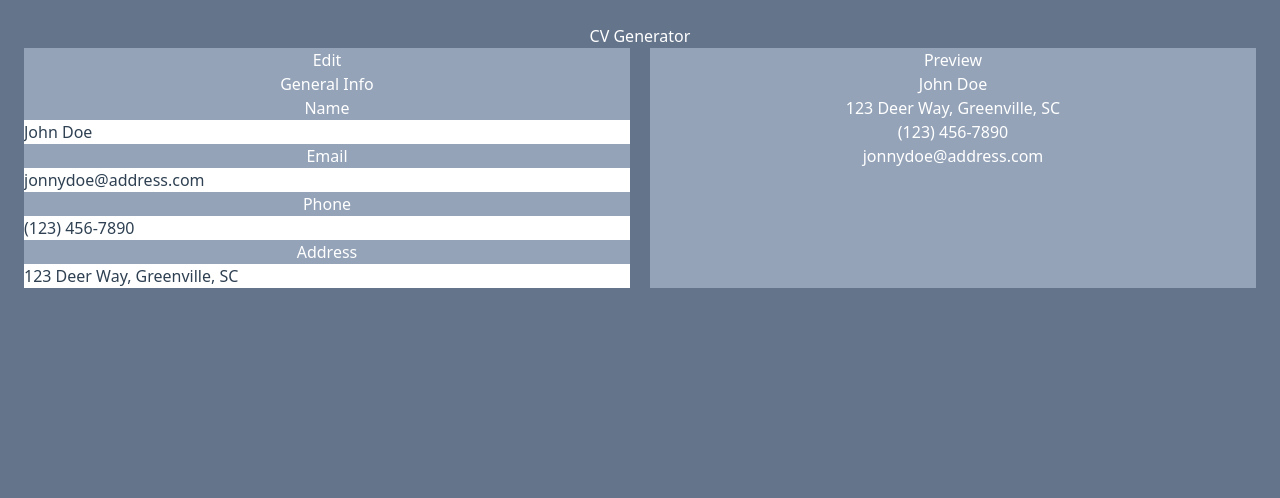
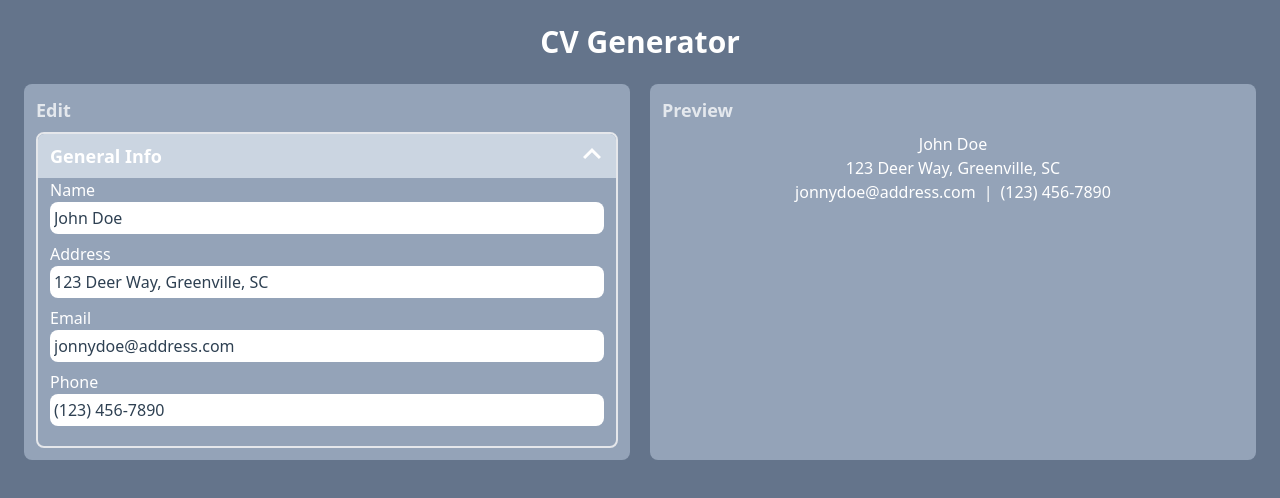
Before and after one commit to ethanwhall389/cv-application, a React (Vite) app in the folder cv-application/: page / in a window 1280 px wide. Shown: the top 498 px of the page. Built offline with nearby package versions, Linux system fonts and the light colour scheme.

Commit message:
Style general info, add MUI

```diff
--- a/cv-application/package.json
+++ b/cv-application/package.json
@@ -10,6 +10,10 @@
     "preview": "vite preview"
   },
   "dependencies": {
+    "@emotion/react": "^11.11.3",
+    "@emotion/styled": "^11.11.0",
+    "@mui/icons-material": "^5.15.10",
+    "@mui/material": "^5.15.10",
     "react": "^18.2.0",
     "react-dom": "^18.2.0"
   },
--- a/cv-application/src/App.jsx
+++ b/cv-application/src/App.jsx
@@ -11,7 +11,7 @@ function App() {
 
   return (
   <div className='w-screen h-screen bg-slate-500 p-6'>
-    <h1>CV Generator</h1>
+    <h1 className='text-3xl font-bold mb-6'>CV Generator</h1>
     <div className='flex gap-5'>
       <Panel title={'Edit'}>
         <EditGeneralInfo
--- a/cv-application/src/components/edit/edit-gen-info.jsx
+++ b/cv-application/src/components/edit/edit-gen-info.jsx
@@ -1,3 +1,6 @@
+import ExpandLessIcon from '@mui/icons-material/ExpandLess';
+import ExpandMoreIcon from '@mui/icons-material/ExpandMore';
+
 export default function EditGeneralInfo({personalData, onChangePersonalData}) {
 
     function handleChangePersonal(event, keyName) {
@@ -6,36 +9,48 @@ export default function EditGeneralInfo({personalData, onChangePersonalData}) {
     }
 
     return (
-        <div className="flex flex-col">
-            <h1>General Info</h1>
-            <form action="" className="flex flex-col text-charcoal">
-                <label htmlFor="name">Name</label>
+        <div className="flex flex-col border-2 rounded-lg">
+            <div className='flex justify-between bg-slate-300 px-3 pt-2 rounded-t-md'>
+                <h1 className="text-start font-bold mb-2 text-lg">General Info</h1>
+                <ExpandLessIcon className='scale-150'/>
+                {/* <ExpandMoreIcon/> */}
+            </div>
+            <form action="" className="flex flex-col text-charcoal px-3 pb-3">
+                <label htmlFor="name" className="text-start">Name</label>
                 <input
                 type="text"
                 value={personalData.name}
                 id="name"
                 onChange={(event) => handleChangePersonal(event, 'name')}
+                className="rounded-lg p-1 mb-2"
                 />
-                <label htmlFor="email">Email</label>
+
+                <label htmlFor="address" className="text-start">Address</label>
+                <input
+                type="tel"
+                value={personalData.address}
+                id="address"
+                onChange={(event) => {handleChangePersonal(event, 'address')}}
+                className="rounded-lg p-1 mb-2"
+                />
+
+                <label htmlFor="email" className="text-start">Email</label>
                 <input
                 type="text"
                 value={personalData.email}
                 id="email"
                 onChange={(event) => handleChangePersonal(event, 'email')}
+                className="rounded-lg p-1 mb-2"
                 />
-                <label htmlFor="phone">Phone</label>
+
+                <label htmlFor="phone" className="text-start">Phone</label>
                 <input type="tel"
                 value={personalData.phone}
                 id="phone"
                 onChange={(event) => handleChangePersonal(event, 'phone')}
+                className="rounded-lg p-1 mb-2"
                 />
-                <label htmlFor="address">Address</label>
-                <input
-                type="tel"
-                value={personalData.address}
-                id="address"
-                onChange={(event) => {handleChangePersonal(event, 'address')}}
-                />
+
             </form>
         </div>
     )
--- a/cv-application/src/components/panel.jsx
+++ b/cv-application/src/components/panel.jsx
@@ -1,7 +1,7 @@
 export default function Panel({title, children}) {
    return (
-   <div className="bg-slate-400 flex-1">
-        <h2>{title}</h2>
+   <div className="bg-slate-400 flex-1 flex flex-col p-3 rounded-lg">
+        <h2 className="text-start text-lg font-bold opacity-75 mb-2">{title}</h2>
         {children}
     </div>
    )
--- a/cv-application/src/components/preview/display-gen-info.jsx
+++ b/cv-application/src/components/preview/display-gen-info.jsx
@@ -4,8 +4,11 @@ export default function DisplayGenInfo({personalData}) {
         <div>
             <h2>{personalData.name}</h2>
             <p>{personalData.address}</p>
-            <p>{personalData.phone}</p>
-            <p>{personalData.email}</p>
+            <div className="flex justify-center gap-2">
+                <p>{personalData.email}</p>
+                <span>|</span>
+                <p>{personalData.phone}</p>
+            </div>
         </div>
     )
 }
```
Also changed, not shown: 1 other file (tests, documents, lock files or other folders).
